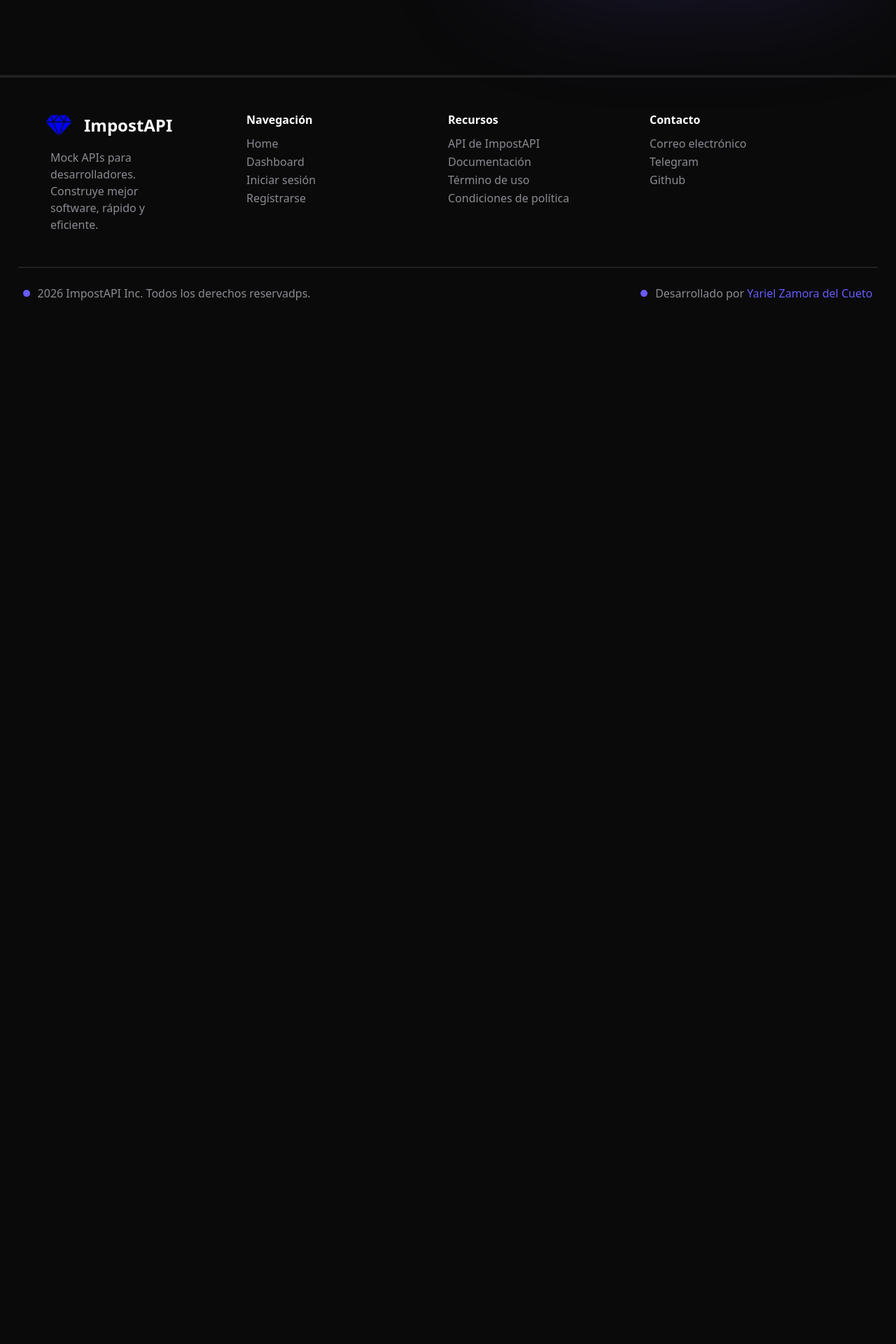
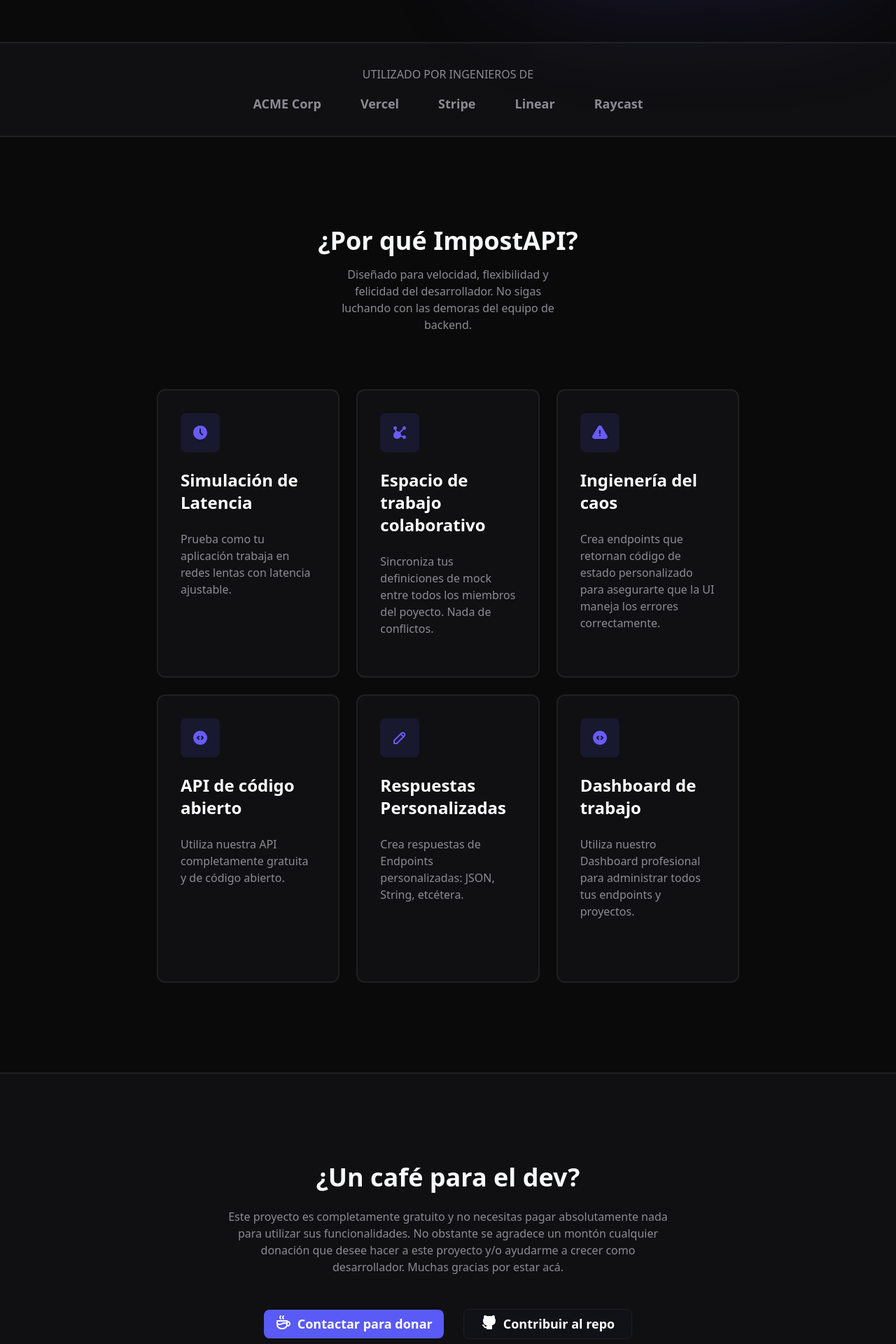
Before and after one commit to YarielZC/impostapi-front, a React (Vite) app: page / in a window 1280 px wide. Shown: the part 820-2740 px from the top of the page at 70% size. Before the commit the page ends 1275 px from the top, so only its background shows below. Built offline with nearby package versions, Linux system fonts and the light colour scheme; no server answers.

Commit message:
Finalice mock of HomePage

```diff
--- a/src/components/Header/Header.tsx
+++ b/src/components/Header/Header.tsx
@@ -17,9 +17,9 @@ export default function Header() {
       </Href>
 
       <nav className='flex items-center justify-center gap-6'>
-        <Href to={'/features'}>Features</Href>
-        <Href to={'/pricing'}>Pricing</Href>
-        <Href to={'/docs'}>Docs</Href>
+        <Href to={'/features'}>Dashboard</Href>
+        <Href to={'/docs'}>Contacto</Href>
+        <Href to={'/pricing'}>Donar</Href>
       </nav>
 
 
--- a/src/pages/HomePage/HomePage.tsx
+++ b/src/pages/HomePage/HomePage.tsx
@@ -1,14 +1,16 @@
-import { IconArrowRight, IconCircleCaretRightFilled } from '@tabler/icons-react'
+import { IconAffiliateFilled, IconAlertTriangleFilled, IconArrowRight, IconBrandGithubFilled, IconCircleCaretRightFilled, IconClockFilled, IconCodeCircleFilled, IconCoffee, IconPencil } from '@tabler/icons-react'
 import Button from '../../components/Button/Button'
 import StyledLabel from '../../components/StyledLabel/StyledLabel'
 import './HomePage.css'
 import CodeExpampleJson from '../../components/CodeExpampleJson/CodeExpampleJson'
+import Href from '../../components/Href/Href'
+import CardExplain from '../../components/CardExplain/CardExplain'
 
 export default function HomePage() {
 
   return (
     <>
-      <section className='flex pt-36 pb-40 mt-20 max-w-[1920px] mx-auto'>
+      <section className='flex pt-36 pb-40 mt-20 max-w-[1920px] h-[100vh] mx-auto'>
         <section className='flex flex-col flex-1 gap-7 ml-20'>
           <StyledLabel className='text-[var(--text-resalt-color)] text-sm font-bold'>v1.0 está funcionando</StyledLabel>
           <h2 className='text-7xl font-bold'>Mock API en <br /><span className='text-[var(--text-resalt-color)]'>Segundos</span></h2>
@@ -24,6 +26,64 @@ export default function HomePage() {
         </section>
       </section>
 
+      <section className='flex flex-col justify-center items-center p-8 w-full bg-[var(--dark-mode-card-form-color)] border-y-2 border-y-[var(--dark-mode-border-color)] gap-4'>
+        <p className='text-[var(--secondary-text-color)]'>UTILIZADO POR INGENIEROS DE</p>
+        <div className='flex items-center justify-center gap-14 font-bold text-lg'>
+          <Href to='/'>ACME Corp</Href>
+          <Href to='/'>Vercel</Href>
+          <Href to='/'>Stripe</Href>
+          <Href to='/'>Linear</Href>
+          <Href to='/'>Raycast</Href>
+        </div>
+      </section>
+
+      <section className='flex flex-col gap-4 py-32 px-44 justify-center items-center w-full'>
+        <h4 className='text-center font-bold text-4xl'>¿Por qué ImpostAPI?</h4>
+        <p className='w-1/3 text-center text-[var(--secondary-text-color)]'>Diseñado para velocidad, flexibilidad y felicidad del desarrollador. No sigas luchando con las demoras del equipo de backend.</p>
+
+        <div className='grid grid-rows-2 grid-cols-3 gap-6 mt-16 px-12'>
+          <CardExplain
+            icon={<IconClockFilled />}
+            title='Simulación de Latencia'
+            description='Prueba como tu aplicación trabaja en redes lentas con latencia ajustable.'
+          />
+          <CardExplain
+            icon={<IconAffiliateFilled />}
+            title='Espacio de trabajo colaborativo'
+            description='Sincroniza tus definiciones de mock entre todos los miembros del poyecto. Nada de conflictos.'
+          />
+          <CardExplain
+            icon={<IconAlertTriangleFilled />}
+            title='Ingienería del caos'
+            description='Crea endpoints que retornan código de estado personalizado para asegurarte que la UI maneja los errores correctamente.'
+          />
+          <CardExplain
+            icon={<IconCodeCircleFilled />}
+            title='API de código abierto'
+            description='Utiliza nuestra API completamente gratuita y de código abierto.'
+          />
+          <CardExplain
+            icon={<IconPencil />}
+            title='Respuestas Personalizadas'
+            description='Crea respuestas de Endpoints personalizadas: JSON, String, etcétera.'
+          />
+          <CardExplain
+            icon={<IconCodeCircleFilled />}
+            title='Dashboard de trabajo'
+            description='Utiliza nuestro Dashboard profesional para administrar todos tus endpoints y proyectos.'
+          />
+        </div>
+      </section>
+
+      <section className='flex flex-col gap-6 items-center justify-center border-t-2 border-[var(--dark-mode-border-color)] py-32 bg-[var(--dark-mode-card-form-color)] '>
+        <h4 className='text-4xl font-bold'>¿Un café para el dev?</h4>
+        <p className='w-1/2 text-center text-[var(--secondary-text-color)]'>Este proyecto es completamente gratuito y no necesitas pagar absolutamente nada para utilizar sus funcionalidades. No obstante se agradece un montón cualquier donación que desee hacer a este proyecto y/o ayudarme a crecer como desarrollador. Muchas gracias por estar acá.</p>
+        <div className='flex gap-7 justify-center items-center mt-6'>
+          <a href='/'><Button type='button' className='flex gap-2 text-lg' variant='primary'><IconCoffee />Contactar para donar</Button></a>
+          <a href='/'><Button type='button' className='flex gap-2 text-lg' variant='secondary'><IconBrandGithubFilled />Contribuir al repo</Button></a>
+        </div>
+      </section>
+
     </>
   )
 }
--- a/src/styles/variables.css
+++ b/src/styles/variables.css
@@ -10,6 +10,7 @@
   --dark-mode-background-secondary-color: #0e0e11; /* El fondo un poco mas claro para separar body */
   --dark-mode-card-form-color:#101012;  /* El gris azulado de las tarjetas y formularios */
   --dark-mode-input-color:#1c1922;  /* Fondo de los inputs */
+  --dark-blue-color: #18182e; /*Fondo azul oscuro*/
 
   /* Textos */
   --header-color:#f8fafc;  /* Blanco casi puro para títulos */
```
